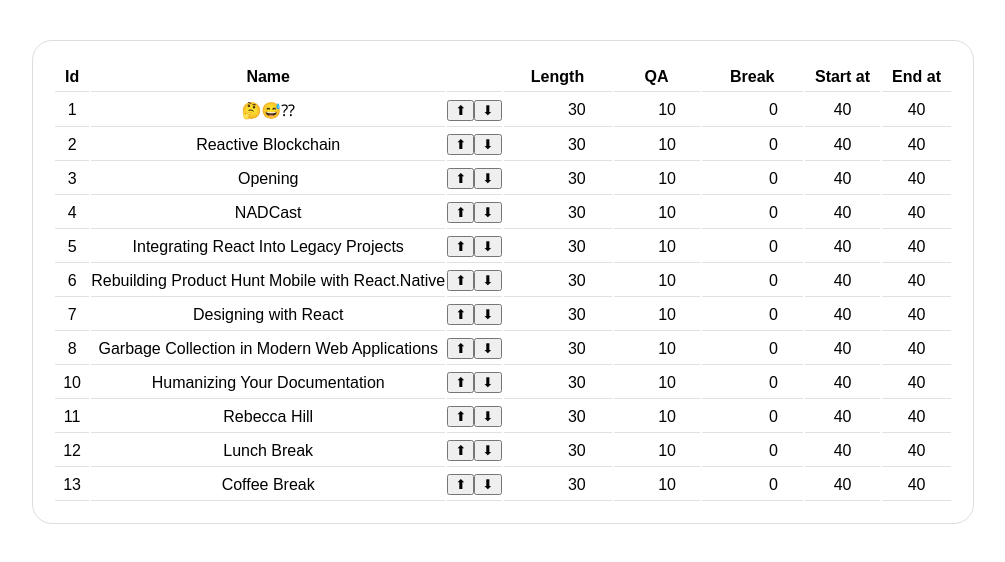
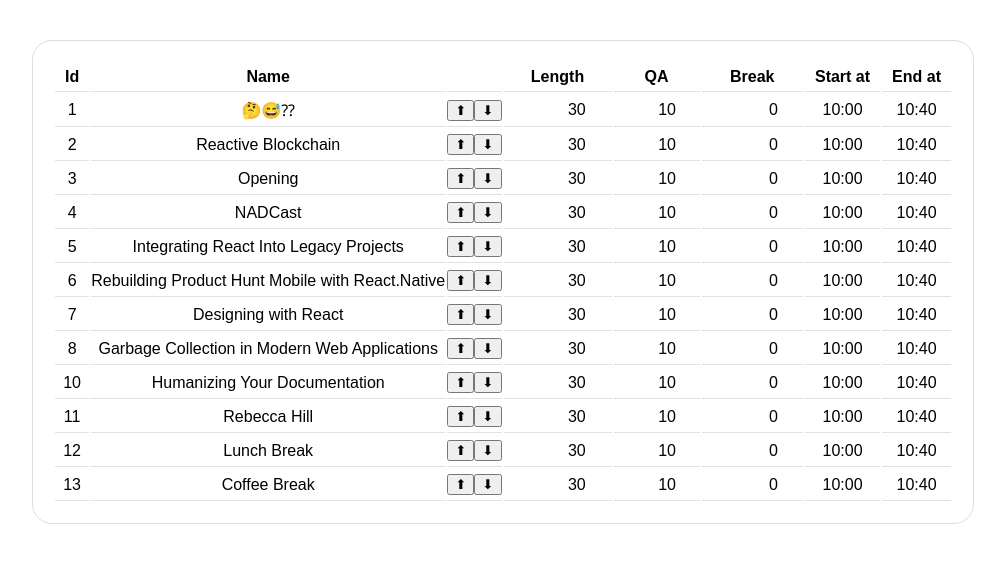
Before and after one commit to RStankov/react-not-a-conf-schedule, a React (Create React App) app: page / in a window 1280 px wide. Shown: the top 562 px of the page, without its empty margins (137-1142 px from the left). Built offline with nearby package versions, Linux system fonts and the light colour scheme; the HTML template or start-up script is replaced by a standard one.

Commit message:
Add function for adding time

```diff
--- a/src/ScheduleTable/index.js
+++ b/src/ScheduleTable/index.js
@@ -1,5 +1,5 @@
 import React, { Component } from 'react';
-import { sortBy, last } from 'lodash';
+import { sortBy, padStart } from 'lodash';
 
 export default class ScheduleTable extends Component {
   state = {
@@ -92,12 +92,27 @@ export default class ScheduleTable extends Component {
   }
 }
 
+const START_AT = '10:00';
+
 function calculateStartAt(talk) {
-  return talk.length + talk.qa;
+  return START_AT;
 }
 
 function calculateFinishAt(talk) {
-  return talk.length + talk.qa;
+  return addTime(START_AT, talk.length + talk.qa);
+}
+
+function addTime(time, length) {
+  let [hour, minutes] = time.split(':').map(n => parseInt(n, 10));
+
+  minutes += length;
+
+  if (minutes > 60) {
+    hour += Math.floor(1.0 * minutes / 60);
+    minutes = parseInt(1.0 * minutes % 60, 10);
+  }
+
+  return `${padStart(hour, 2, '0')}:${padStart(minutes, 2, '0')}`;
 }
 
 function swap(a, x, y) {
```
